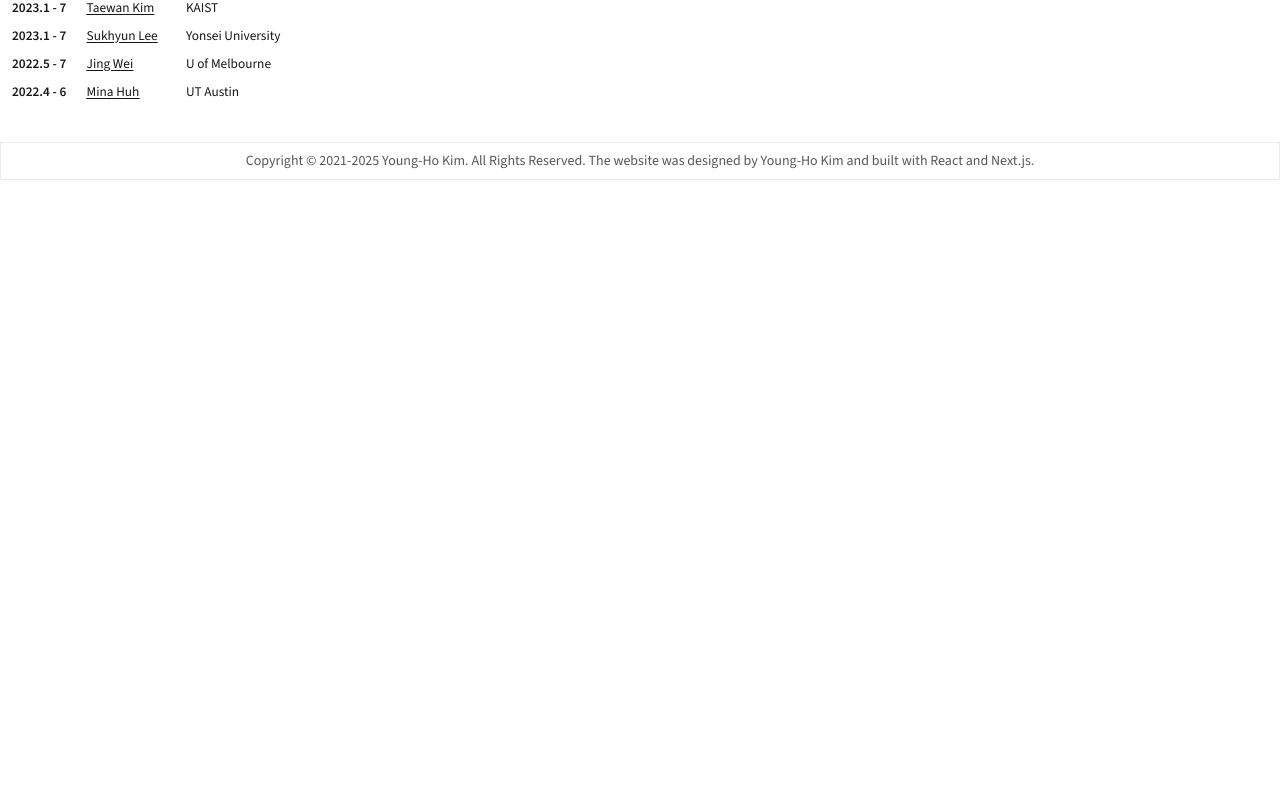
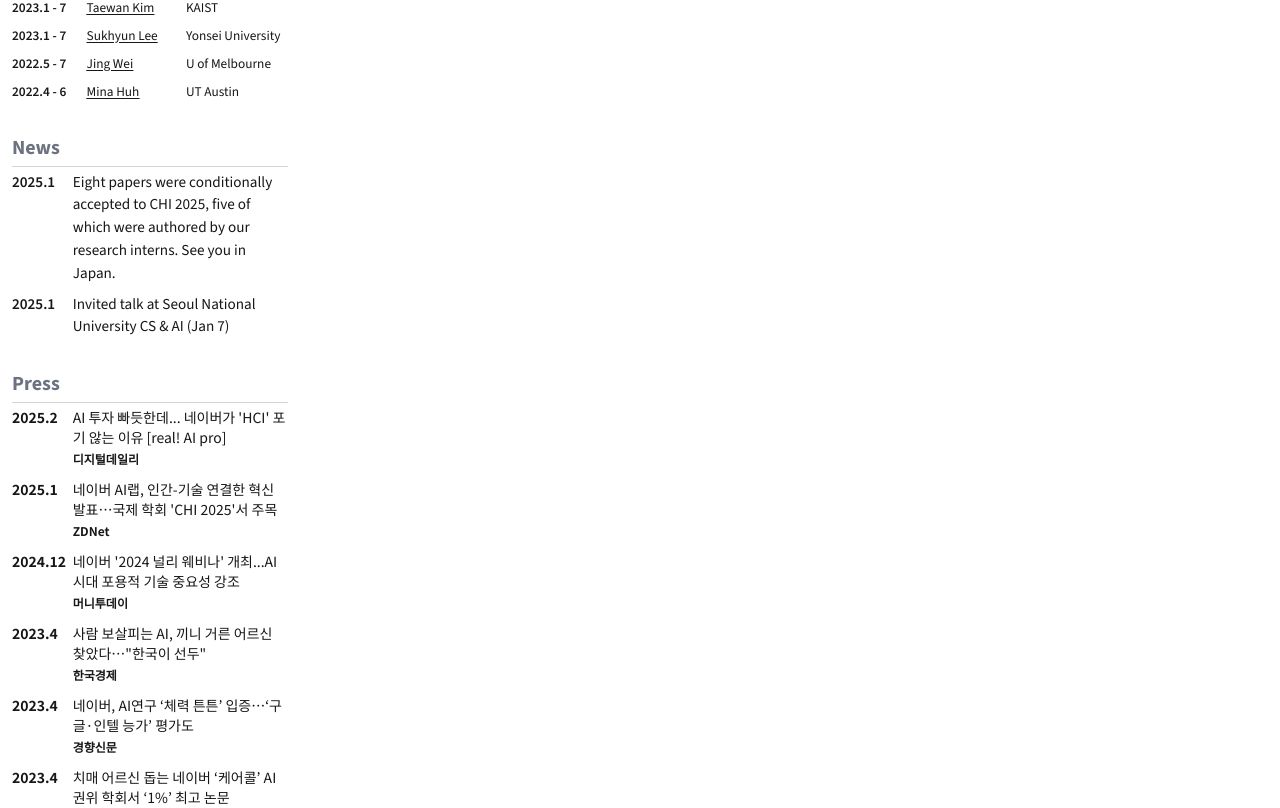
Before and after one commit to yghokim/yghokim.github.io, a Next.js app: page / in a window 1280 px wide. Shown: the part 972-1780 px from the top of the page. Before the commit the page ends 1152 px from the top, so only its background shows below. Built offline with nearby package versions, Linux system fonts and the light colour scheme.

Commit message:
Added pressview.

```diff
--- a/package.json
+++ b/package.json
@@ -9,6 +9,7 @@
     "lint": "next lint"
   },
   "dependencies": {
+    "date-fns": "^4.1.0",
     "next": "15.1.7",
     "react": "^19.0.0",
     "react-dom": "^19.0.0",
--- a/src/app/page.tsx
+++ b/src/app/page.tsx
@@ -1,10 +1,18 @@
 import Image from "next/image";
 import profilePic from '../../public/assets/younghokim-portrait-2023.jpg';
 import { MainPanel, Sidebar } from "./_components/layouts";
-import { BioEntry, InternEntry, InternshipPeriod } from "./_lib/types";
+import { BioEntry, InternEntry, InternshipPeriod, NewsArticle, PressEntry } from "./_lib/types";
 import { LinkWithIcon, SubTitle } from "./_components/typography";
 import { loadYAML } from "./_lib/utils";
+import { useMemo } from "react";
+import { format, parse } from "date-fns"
 
+import { Noto_Sans_KR } from "next/font/google";
+const koreanFont = Noto_Sans_KR({
+  variable: "--font-noto-sans",
+  subsets: ["latin"],
+  weight: ['400', '700']
+});
 
 
 const BioView = (props: {side: boolean, className?: string | undefined}) => {
@@ -32,7 +40,6 @@
 
 const InternsView = (props: {side: boolean, className?: string | undefined}) => {
 
-
   const internList: Array<InternEntry> = loadYAML<Array<InternEntry>>("interns.yml")
 
   return <div className={props.className}><SubTitle title="Research interns" size={props.side ? "small" : "large"}>
@@ -52,11 +59,60 @@
     }
   </div></div>
 }
+const NewsView = (props: {side: boolean, className?: string | undefined}) => {
+
+  const news = loadYAML<Array<NewsArticle>>("news.yml")
+  return <div className={props.className}><SubTitle title="News" size={props.side ? "small" : "large"} />
+  <div className="main-list !gap-2">
+    {
+      news.map((article, index) => {
+        return<div key={index} className="main-list-element text-[0.95rem]">
+            <div className="font-semibold w-[22%]">
+                {article.year + "." + article.month}
+            </div>
+            <div className="flex-1">
+                {article.headline}
+            </div>
+        </div>
+      })
+    }
+  </div></div>
+}
+
+const PressArticle = (props: {
+  article: PressEntry
+}) => {
+
+  const newsDateFormatted = useMemo(()=>{
+      return format(parse(props.article.date, "yyyy-MM-dd", new Date()), "yyyy.M")
+  }, [props.article.date])
+
+  return <div className={`main-list-element text-sm ${koreanFont.className}`}>
+      <div className="font-semibold w-[22%]">{newsDateFormatted}</div>
+      <div className="flex-1">
+          <a className="text-sm" href={props.article.url} rel="noreferrer" target="_blank">{props.article.title}</a>
+          <div className="text-xs font-bold mt-1">{props.article.press}</div>
+      </div>
+
+  </div>
+}
+
+const PressView = (props: {side: boolean, className?: string | undefined}) => {
+
+  const pressEntryList: Array<PressEntry> = loadYAML("press.yml")
+
+  return <div className={props.className}><SubTitle title="Press" size={props.side ? "small" : "large"} />
+  <div className={"main-list !gap-3"}>
+    {
+      pressEntryList.map((article, index) => {
+        return <PressArticle key={index} article={article}/>
+      })
+    }
+  </div></div>
+}
+
 
 export default function Page() {
-
-
-
 
   return (
     <>
@@ -65,6 +121,8 @@
           className="rounded-full"/>
         <BioView side={true}/>
         <InternsView side={true}/>
+        <NewsView side={true}/>
+        <PressView side={true}/>
       </Sidebar>
       <MainPanel>
         hoho
```
Also changed, not shown: 1 other file (tests, documents, lock files or other folders).
